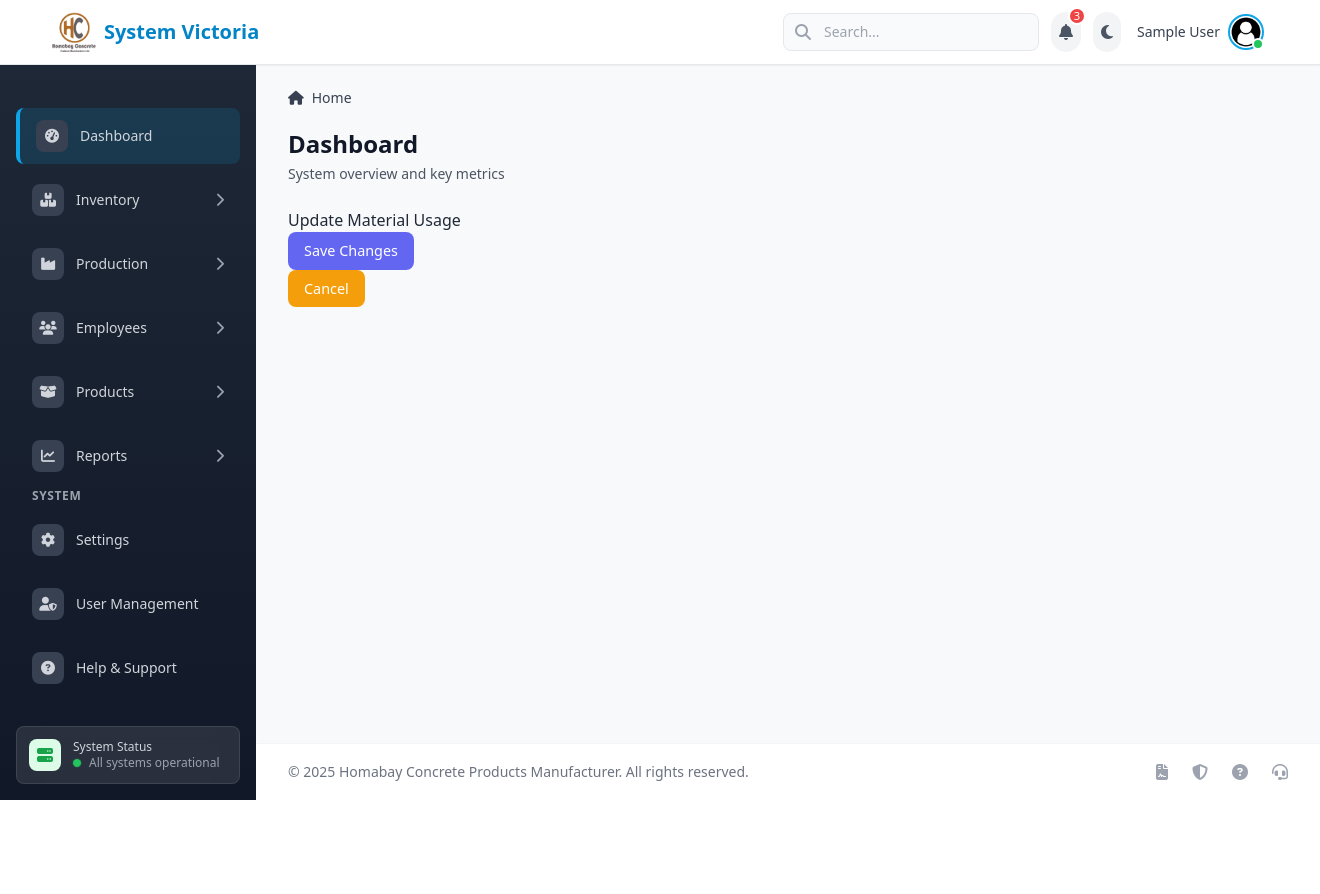
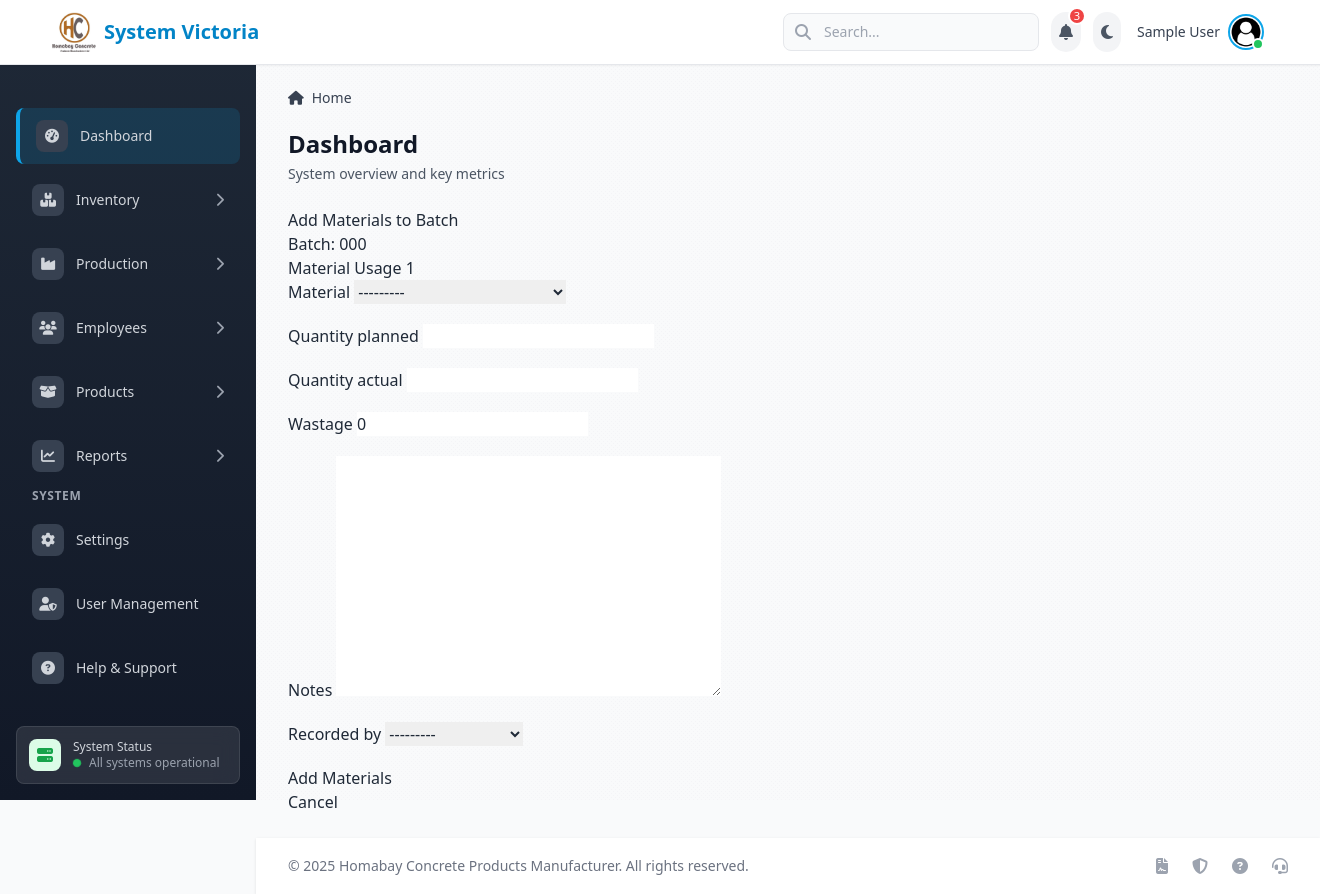
Before and after one commit to OchiengBrandon/system-victoria-hbcp, a Django app: page /victoria-management-system/production/batch/1/add-materials/ in a window 1320 px wide; the page is wider, and only the part inside the window is pictured. Before the commit the page ends 800 px from the top of that part, so only its background shows below. Run offline with Django 5.2, Linux system fonts and the light colour scheme; a user stored in the database is signed in; tables that the repository leaves empty hold one stand-in row (values such as "Sample post"); some libraries are stand-ins or nearby versions.

Commit message:
Updates for material addition

```diff
--- a/apps/production/templatetags/custom_filters.py
+++ b/apps/production/templatetags/custom_filters.py
@@ -5,8 +5,14 @@
 
 @register.filter
 def multiply(value, arg):
+    """Multiply two values."""
     try:
         # Ensure both values are converted to Decimal for multiplication
         return Decimal(value) * Decimal(arg)
     except (ValueError, TypeError, InvalidOperation):
         return 0  # or handle it as you prefer
+
+@register.filter(name='add_class')
+def add_class(field, css_class):
+    """Add a CSS class to a form field."""
+    return field.as_widget(attrs={'class': css_class})
--- a/apps/production/views.py
+++ b/apps/production/views.py
@@ -262,10 +262,10 @@
     })
 
 
-# Add materials to batch
 @login_required
 @permission_required('production.add_batchmaterialusage')
 def add_materials_to_batch(request, batch_pk):
+    """Add materials to the specified batch."""
     batch = get_object_or_404(ProductionBatch, pk=batch_pk)
 
     if request.method == 'POST':
@@ -280,22 +280,16 @@
     else:
         material_formset = BatchMaterialUsageFormSet(queryset=BatchMaterialUsage.objects.none())
 
-    return render(request, 'production/materials_form.html', {
+    return render(request, 'production/add_materials_form.html', {
         'material_formset': material_formset,
         'batch': batch,
         'title': 'Add Materials to Batch'
     })
 
-from django.contrib.auth.decorators import login_required, permission_required
-from django.shortcuts import get_object_or_404, redirect, render
-from django.contrib import messages
-from .models import BatchMaterialUsage
-from .forms import BatchMaterialUsageForm  # Ensure you have this form created
-
 @login_required
 @permission_required('production.change_batchmaterialusage')
 def material_usage_update(request, batch_pk, usage_pk):
-    # Fetch the material usage entry
+    """Update an existing material usage."""
     usage = get_object_or_404(BatchMaterialUsage, pk=usage_pk)
 
     # Ensure the usage belongs to the specified batch
@@ -317,10 +311,11 @@
     else:
         form = BatchMaterialUsageForm(instance=usage)  # Populate with existing data for GET request
 
-    return render(request, 'production/materials_form.html', {
+    return render(request, 'production/update_material_usage_form.html', {
         'form': form,
         'usage': usage,
         'batch': batch,  # Ensure the batch is passed to the template
+        'title': 'Update Material Usage'  # Set a title for better context
     })
 # Delete material usage
 @login_required
@@ -375,9 +370,6 @@
                 messages.success(request, 'Employee costs added successfully.')
                 return redirect('production:batch_detail', pk=batch.pk)
 
-        else:
-            messages.error(request, 'Please correct the errors below.')
-
     else:
         employee_formset = EmployeeCostFormSet(queryset=EmployeeCost.objects.none())
 
@@ -387,10 +379,12 @@
         'title': 'Add Employee Costs to Batch'
     })
 
-# Update employee cost
+
+# Employee Cost update
 @login_required
 @permission_required('production.change_employeecost')
 def employee_cost_update(request, batch_pk, cost_pk):
+    """Update an existing employee cost."""
     # Fetch the employee cost entry
     cost = get_object_or_404(EmployeeCost, pk=cost_pk)
 
@@ -413,10 +407,11 @@
     else:
         form = EmployeeCostForm(instance=cost)  # Populate with existing data for GET request
 
-    return render(request, 'production/employee_costs_form.html', {
+    return render(request, 'production/employee_cost_update_form.html', {
         'form': form,
         'cost': cost,
         'batch': batch,  # Ensure the batch is passed to the template
+        'title': 'Update Employee Cost'  # Set a title for better context
     })
 
 # Delete employee cost
--- /dev/null
+++ b/templates/production/add_materials_form.html
@@ -0,0 +1,63 @@
+{% extends 'base.html' %}
+
+{% block content %}
+<h2>{{ title }}</h2>
+<p>Batch: {{ batch.batch_number }}</p>
+
+<form method="post">
+    {% csrf_token %}
+    {{ material_formset.management_form }}
+
+    <div id="formset-area">
+        {% for form in material_formset %}
+            <div class="formset-field">
+                <h4>Material Usage {{ forloop.counter }}</h4>
+                <div class="form-group">
+                    <label for="{{ form.material.id_for_label }}">{{ form.material.label }}</label>
+                    {{ form.material }}
+                </div>
+                <div class="form-group">
+                    <label for="{{ form.quantity_planned.id_for_label }}">{{ form.quantity_planned.label }}</label>
+                    {{ form.quantity_planned }}
+                </div>
+                <div class="form-group">
+                    <label for="{{ form.quantity_actual.id_for_label }}">{{ form.quantity_actual.label }}</label>
+                    {{ form.quantity_actual }}
+                </div>
+                <div class="form-group">
+                    <label for="{{ form.wastage.id_for_label }}">{{ form.wastage.label }}</label>
+                    {{ form.wastage }}
+                </div>
+                <div class="form-group">
+                    <label for="{{ form.notes.id_for_label }}">{{ form.notes.label }}</label>
+                    {{ form.notes }}
+                </div>
+                <div class="form-group">
+                    <label for="{{ form.recorded_by.id_for_label }}">{{ form.recorded_by.label }}</label>
+                    {{ form.recorded_by }}
+                </div>
+
+                {% if form.errors %}
+                    <div class="errorlist">
+                        <ul>
+                            {% for error in form.non_field_errors %}
+                                <li>{{ error }}</li>
+                            {% endfor %}
+                            {% for field in form %}
+                                {% for error in field.errors %}
+                                    <li>{{ error }}</li>
+                                {% endfor %}
+                            {% endfor %}
+                        </ul>
+                    </div>
+                {% endif %}
+            </div>
+        {% endfor %}
+    </div>
+
+    <button type="submit">Add Materials</button>
+</form>
+
+<a href="{% url 'production:batch_detail' batch.pk %}">Cancel</a>
+
+{% endblock %}
--- a/templates/production/materials_form.html
+++ /dev/null
@@ -1,14 +0,0 @@
-{% extends 'base.html' %}
-{% block title %}Update Material Usage{% endblock %}
-
-{% block content %}
-<div class="container">
-    <h1>Update Material Usage</h1>
-    <form method="post">
-        {% csrf_token %}
-        {{ form.as_p }}
-        <button type="submit" class="btn btn-primary">Save Changes</button>
-    </form>
-    <a href="{% url 'production:batch_detail' batch.pk %}" class="btn btn-secondary">Cancel</a>
-</div>
-{% endblock %}
```
Also changed, not shown: templates/production/employee_cost_update_form.html (added, +16 -0 lines), templates/production/employee_costs_form.html (+47 -10 lines), templates/production/update_material_usage_form.html (added, +16 -0 lines).
